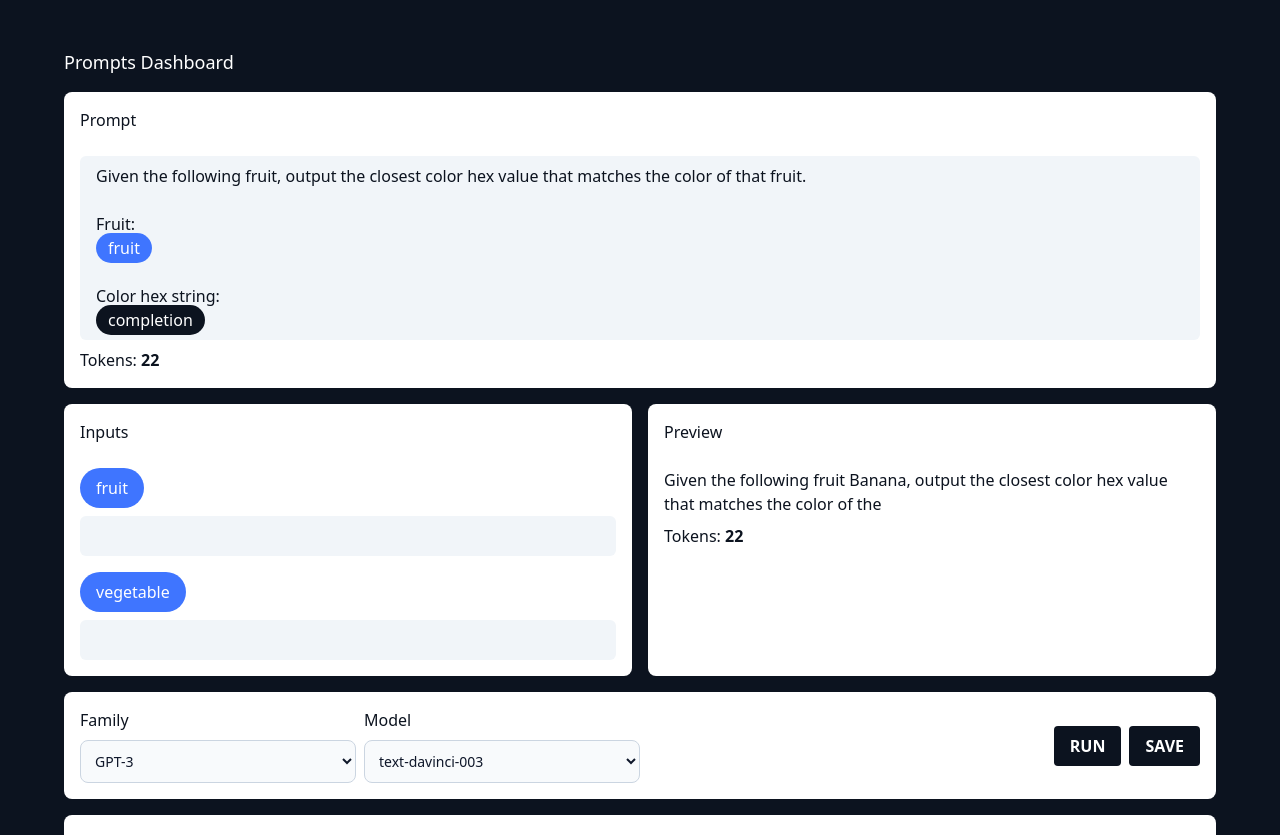
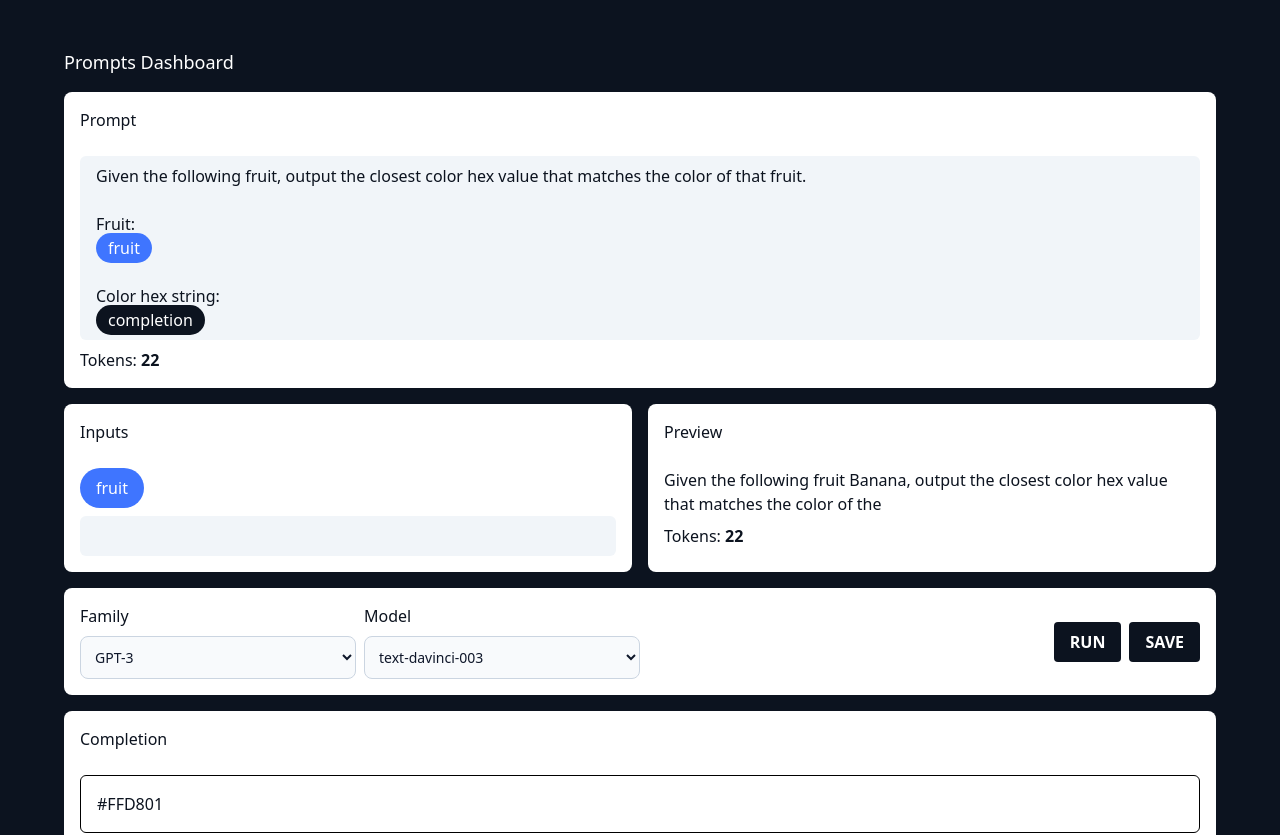
Before and after one commit to liraf/prompts-dashboard, a Nuxt app: page / in a window 1280 px wide. Shown: the top 835 px of the page. Built offline with nearby package versions, Linux system fonts and the light colour scheme.

Commit message:
feat: render inputs according to variables

```diff
--- a/components/Inputs.vue
+++ b/components/Inputs.vue
@@ -1,14 +1,17 @@
 <template>
   <Card title="Inputs" class="mr-2">
-    <template v-for="(text, index) in inputs" :key="index">
-      <div :class="index < inputs.length - 1 ? 'mb-4' : ''">
-        <Pill :text="text" />
+    <template v-for="(text, index) in variables" :key="index">
+      <div :class="index < variables.length - 1 ? 'mb-4' : ''">
+        <Pill :text="text.slice(2,-2).trim()" />
         <CustomInput class="mt-2" />
       </div>
     </template>
   </Card>
 </template>
 
-<script setup>
-const inputs = ref(['fruit', 'vegetable'])
+<script setup lang="ts">
+interface InputsProps {
+  variables: string[]
+}
+const { variables } = defineProps<InputsProps>()
 </script>
--- a/components/ParsedPrompt.vue
+++ b/components/ParsedPrompt.vue
@@ -7,7 +7,7 @@
 </template>
 
 <script setup lang="ts">
-defineEmits(['click'])
+const emit = defineEmits(['click', 'variables-update'])
 
 interface ParsedPromptProps {
   prompt: string
@@ -26,6 +26,8 @@ const parsedPrompt = computed(() => {
     newParsedPrompt = newParsedPrompt.split(variable).join(`<span class="${pillClassName} bg-blue-400">${variable.slice(2,-2).trim()}</span>`)
   })
 
+  emit('variables-update', variables)
+
   newParsedPrompt += `<span class="${pillClassName} bg-blue-950">completion</span>`
 
   return newParsedPrompt
--- a/components/Prompt.vue
+++ b/components/Prompt.vue
@@ -11,12 +11,15 @@
       v-if="!isFocused"
       :prompt="prompt"
       @click="() => isFocused = true"
+      @variables-update="(newVariables) => $emit('variables-update', newVariables)"
     />
     <Tokens />
   </Card>
 </template>
 
 <script setup lang="ts">
+defineEmits(['variables-update'])
+
 const prompt = ref('Given the following fruit, output the closest color hex value that matches the color of that fruit.\n\nFruit:\n{{ fruit }}\n\nColor hex string:\n')
 const isFocused = ref(false)
 const textareaRef = ref()
--- a/pages/index.vue
+++ b/pages/index.vue
@@ -1,10 +1,10 @@
 <template>
   <div class="text-white pt-12">
     <h2 class="mb-4 text-lg font-medium">Prompts Dashboard</h2>
-    <Prompt />
+    <Prompt @variables-update="(newVariables) => variables = newVariables" />
 
     <div class="flex mb-4">
-      <Inputs />
+      <Inputs :variables="variables" />
       <Preview />
     </div>
     <ActionBar class="mb-4" />
@@ -14,4 +14,5 @@
 </template>
 
 <script setup>
+const variables = ref([])
 </script>
```
